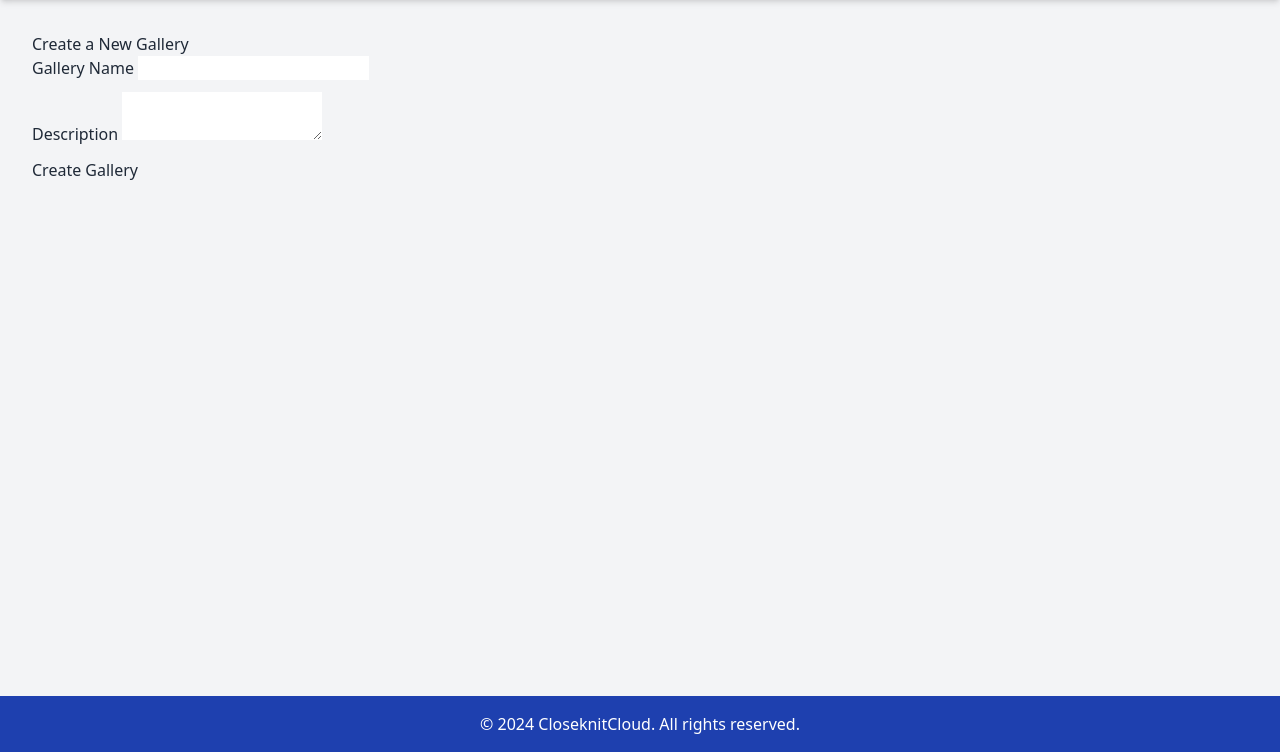
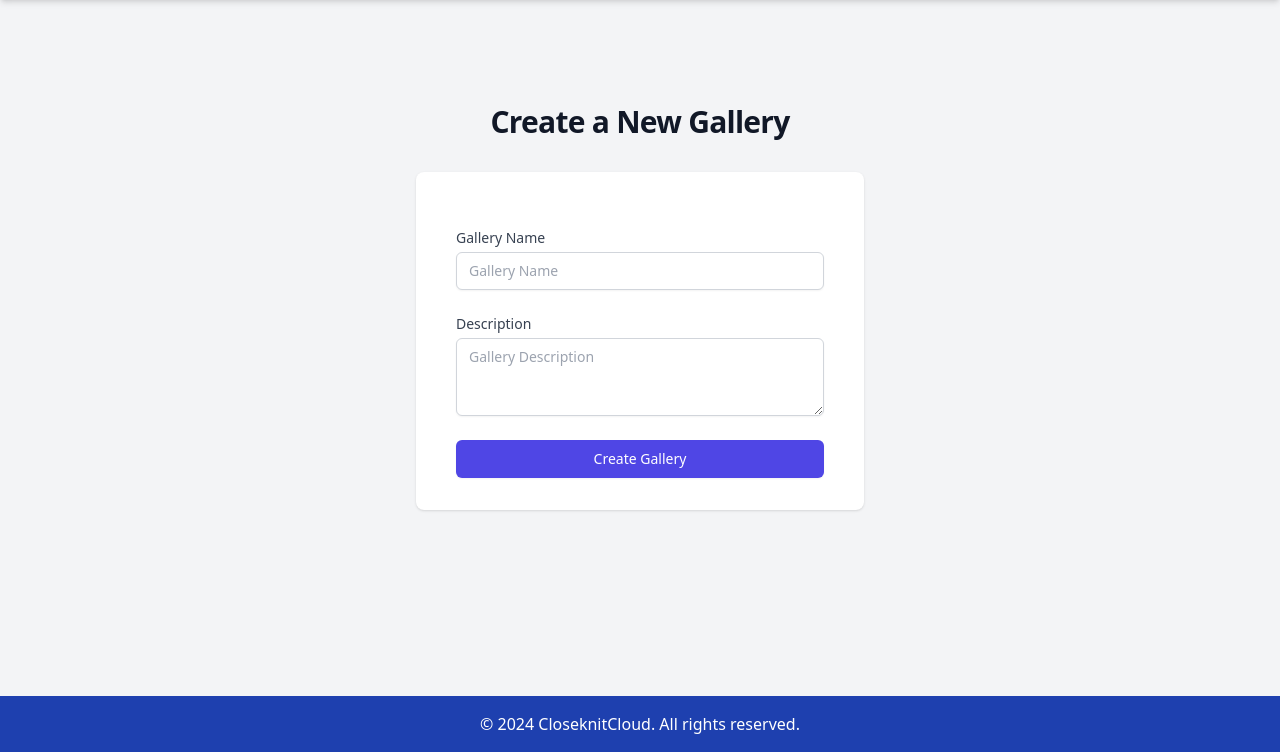
Before and after one commit to nltoosicks/CloseknitCloud, a Flask app: page /create_gallery in a window 1280 px wide. Shown: the part 48-800 px from the top of the page. Run offline with Flask 3, Linux system fonts and the light colour scheme; the visitor is signed in with stand-in values (Sample User, id 1); some libraries are stand-ins or nearby versions.

Commit message:
feat: Improve the "Create a Gallery" screen
The commit message is:

feat: Improve the "Create a Gallery" screen

This commit addresses the following issues with the "Create a Gallery" screen:

1. Fixes the invisible input text issue by applying proper Tailwind CSS classes for both light and dark modes.
2. Makes the "Create Gallery" button functional by using the appropriate form classes and attributes.

The changes include:

- Replacing the Bootstrap-based form rendering with custom Tailwind CSS classes.
- Adding proper styling for both light and dark modes, ensuring text visibility in both.
- Structuring the form similar to the login form for consistency.
- Making the "Create Gallery" button functional by using the appropriate form classes and attributes.

These changes should resolve the reported issues and provide a consistent user experience across the application.

```diff
--- a/app/templates/create_gallery.html
+++ b/app/templates/create_gallery.html
@@ -1,11 +1,34 @@
 {% extends "base.html" %}
-{% from 'bootstrap5/form.html' import render_form %}
 
 {% block content %}
-    <h1>Create a New Gallery</h1>
-    <div class="row">
-        <div class="col-md-6">
-            {{ render_form(form) }}
+<div class="flex min-h-full flex-col justify-center py-12 sm:px-6 lg:px-8">
+    <div class="sm:mx-auto sm:w-full sm:max-w-md">
+        <h2 class="mt-6 text-center text-3xl font-bold tracking-tight text-gray-900 dark:text-white">Create a New Gallery</h2>
+    </div>
+
+    <div class="mt-8 sm:mx-auto sm:w-full sm:max-w-md">
+        <div class="bg-white py-8 px-4 shadow sm:rounded-lg sm:px-10">
+            <form class="space-y-6" action="{{ url_for('main.create_gallery') }}" method="POST" novalidate>
+                {{ form.hidden_tag() }}
+                <div>
+                    {{ form.name.label(class="block text-sm font-medium text-gray-700 dark:text-gray-300") }}
+                    <div class="mt-1">
+                        {{ form.name(class="block w-full appearance-none rounded-md border border-gray-300 px-3 py-2 placeholder-gray-400 shadow-sm focus:border-indigo-500 focus:outline-none focus:ring-indigo-500 sm:text-sm dark:bg-gray-700 dark:border-gray-600 dark:placeholder-gray-400 dark:text-white dark:focus:ring-indigo-500 dark:focus:border-indigo-500", placeholder="Gallery Name") }}
+                    </div>
+                </div>
+
+                <div>
+                    {{ form.description.label(class="block text-sm font-medium text-gray-700 dark:text-gray-300") }}
+                    <div class="mt-1">
+                        {{ form.description(class="block w-full appearance-none rounded-md border border-gray-300 px-3 py-2 placeholder-gray-400 shadow-sm focus:border-indigo-500 focus:outline-none focus:ring-indigo-500 sm:text-sm dark:bg-gray-700 dark:border-gray-600 dark:placeholder-gray-400 dark:text-white dark:focus:ring-indigo-500 dark:focus:border-indigo-500", rows="3", placeholder="Gallery Description") }}
+                    </div>
+                </div>
+
+                <div>
+                    {{ form.submit(class="flex w-full justify-center rounded-md border border-transparent bg-indigo-600 py-2 px-4 text-sm font-medium text-white shadow-sm hover:bg-indigo-700 focus:outline-none focus:ring-2 focus:ring-indigo-500 focus:ring-offset-2") }}
+                </div>
+            </form>
         </div>
     </div>
+</div>
 {% endblock %}
```
